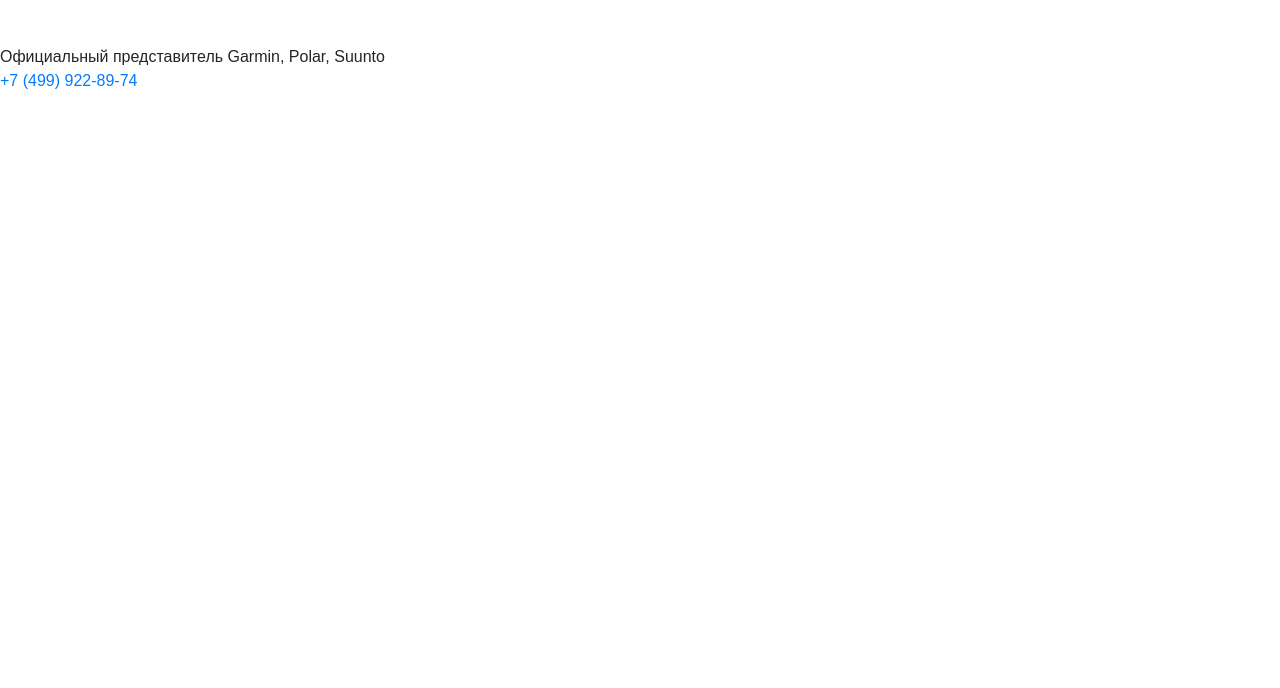
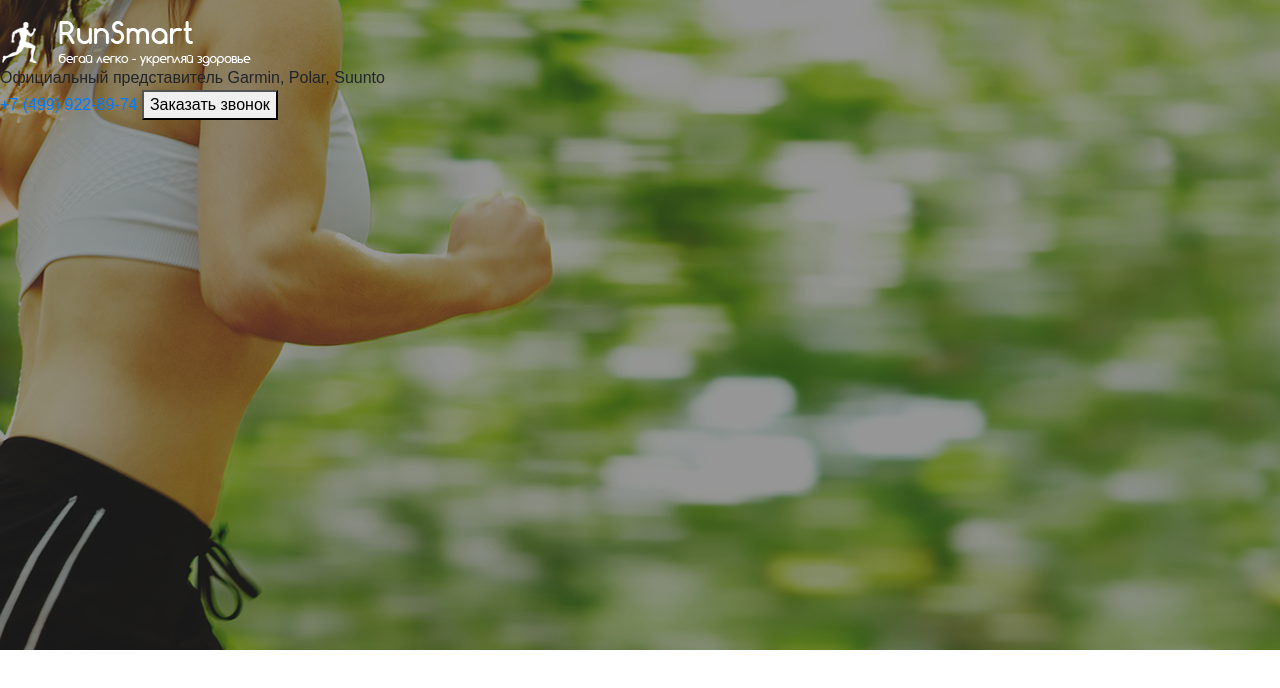
Before and after one commit to MikhailDmitrievDev/udemyProject, a plain HTML site: page src/index.html in a window 1280 px wide. Drawn offline with Linux system fonts and the light colour scheme; files that its build step writes are made by us from their sources.

Commit message:
Change index.htm, style.css, was add block promo.sass

```diff
--- a/src/index.html
+++ b/src/index.html
@@ -25,6 +25,7 @@
                 </div>
                 <div class="header__contacts">
                       <a href="tel:+74999228974" class="header__phone">+7 (499) 922-89-74</a>
+                      <button class="button">Заказать звонок</button>
                 </div>
             </header>
         </div>
--- /dev/null
+++ b/src/sass/_promo.sass
@@ -0,0 +1,4 @@
+.promo
+    min-height: 650px
+    padding: 21px 0 93px 0
+    background: url(../img/bg/bg1.png) center center/cover no-repeat
--- a/src/sass/style.sass
+++ b/src/sass/style.sass
@@ -1,8 +1,11 @@
 *
 	font-family: 'Museo Sans Cyrcle', sans-serif
-container
+	padding: 0px auto
+	margin: 0px auto
+
+.container
 	min-width: 950px
-	margin: 0 auto
+	margin: 0px auto
 
 
 
@@ -10,3 +13,4 @@ container
 @import "mixins"
 @import "general"
 @import "media"
+@import "promo"
```
Also changed, not shown: src/css/style.min.css, 1 other file.
